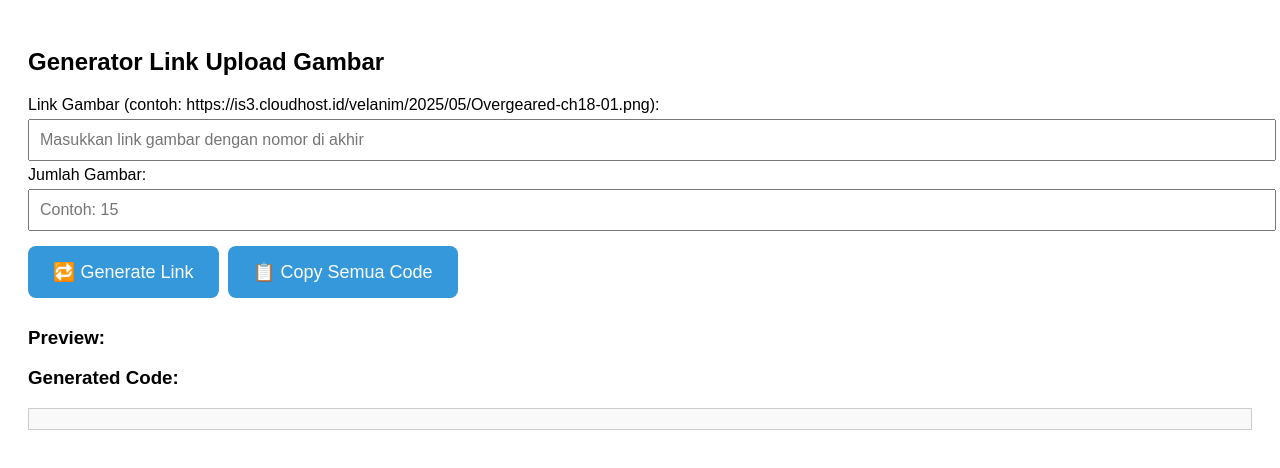
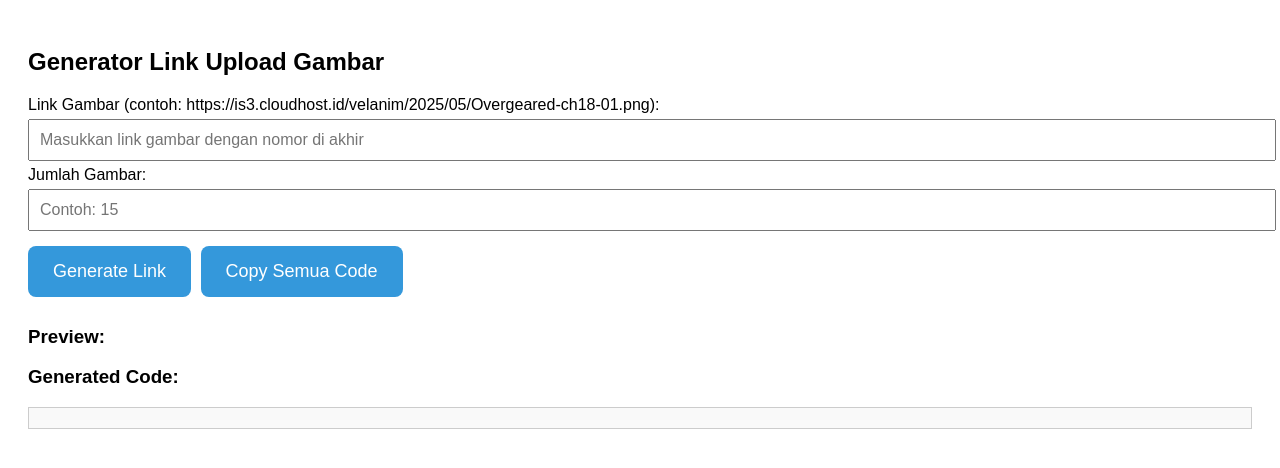
Before and after one commit to nabilahdg/generate_link, a plain HTML site: page index.html in a window 1280 px wide. Drawn offline with Linux system fonts and the light colour scheme.

Commit message:
Update index.html

```diff
--- a/index.html
+++ b/index.html
@@ -52,8 +52,8 @@
   <input type="number" id="jumlah" placeholder="Contoh: 15">
 
   <div>
-    <button onclick="generateLinks()">🔁 Generate Link</button>
-    <button onclick="copyToClipboard()">📋 Copy Semua Code</button>
+    <button onclick="generateLinks()">Generate Link</button>
+    <button onclick="copyToClipboard()">Copy Semua Code</button>
   </div>
 
   <h3>Preview:</h3>
```
